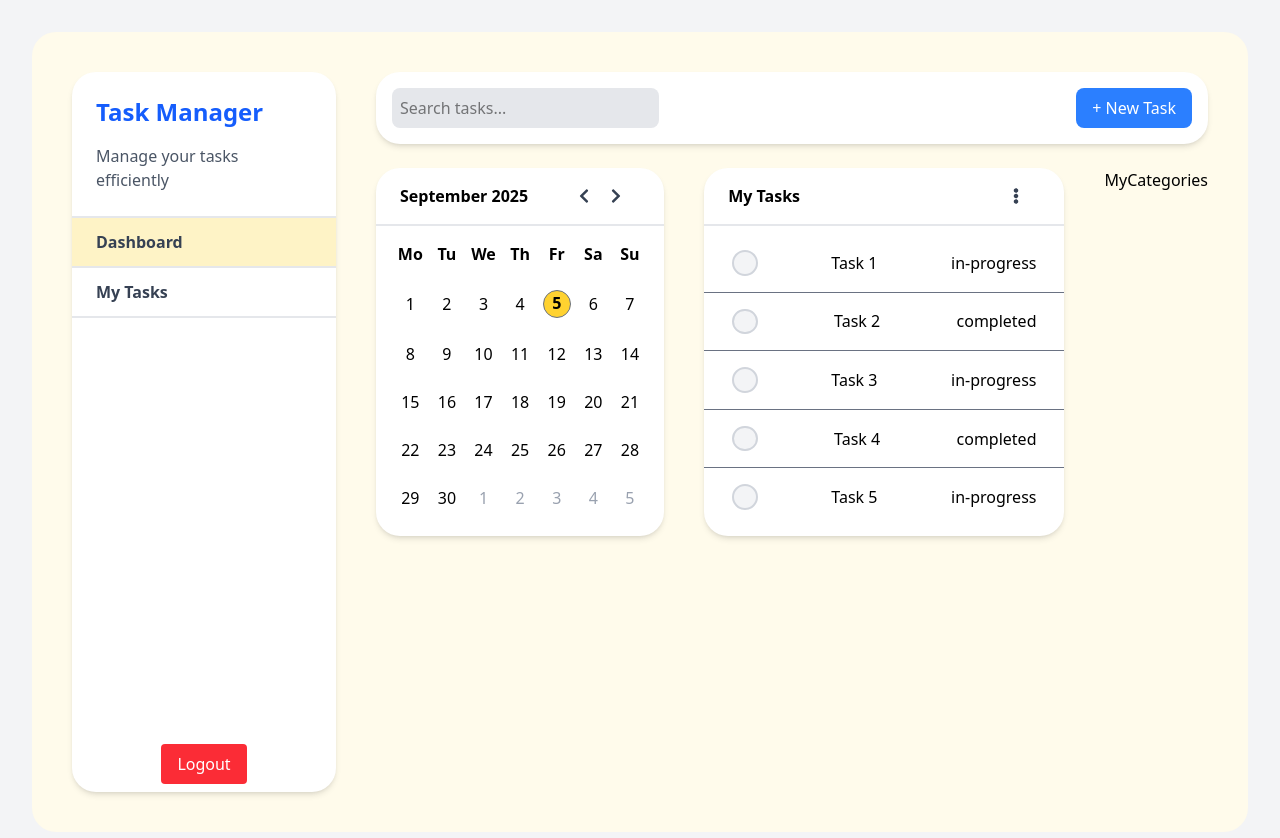
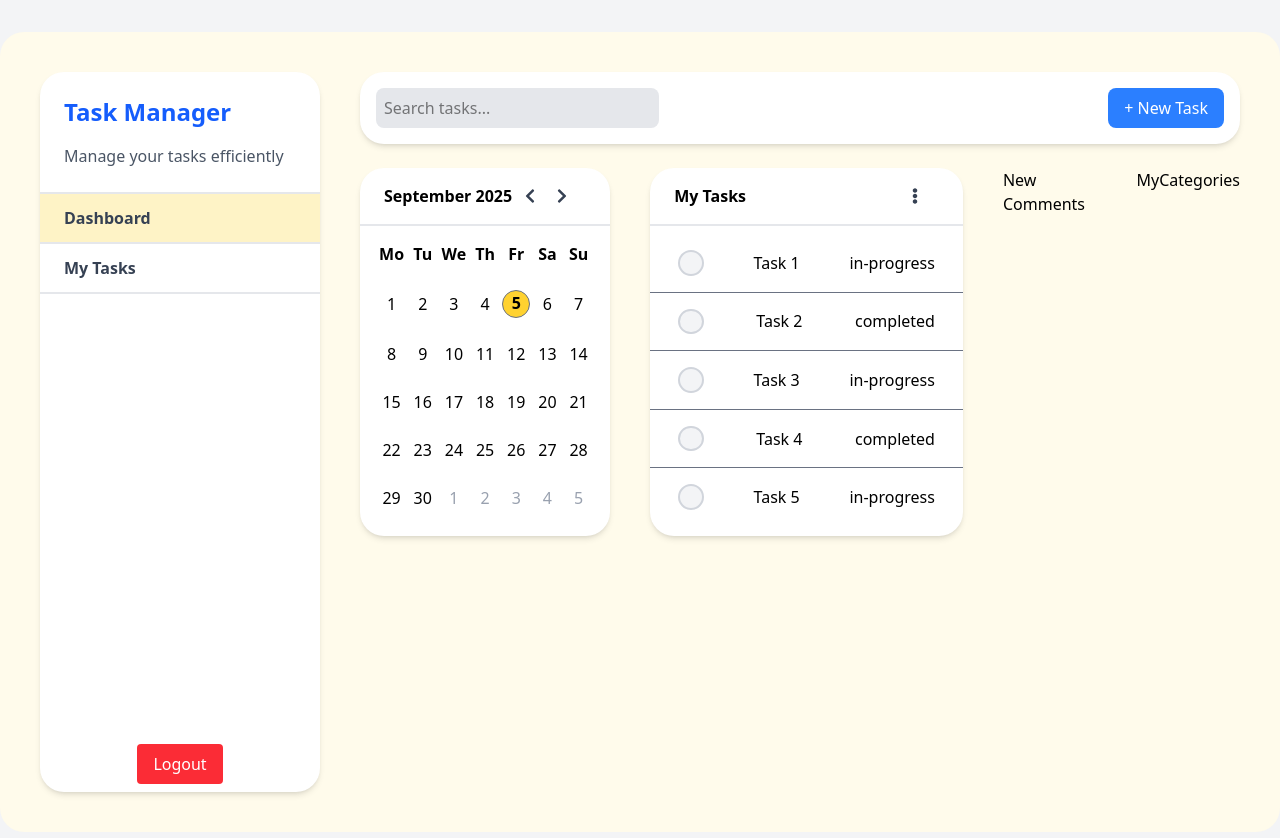
Before and after one commit to Safdari10/task-manager, a Next.js app in the folder frontend/: page /dashboard in a window 1280 px wide. Shown: the top 838 px of the page. Built offline with nearby package versions, Linux system fonts and the light colour scheme.

Commit message:
Adds comments section to dashboard layout
Introduces a new comments component to enhance dashboard functionality and support future user interactions or feedback features.

```diff
--- /dev/null
+++ b/frontend/src/app/dashboard/components/Comments.tsx
@@ -0,0 +1,5 @@
+const Comments = () => {
+  return <div>New Comments</div>;
+};
+
+export default Comments;
--- a/frontend/src/app/dashboard/components/Dashboard.tsx
+++ b/frontend/src/app/dashboard/components/Dashboard.tsx
@@ -1,4 +1,5 @@
 import Calender from "./Calender";
+import Comments from "./Comments";
 import MyCategories from "./MyCategories";
 import TaskPreview from "./TaskPreview";
 
@@ -7,6 +8,7 @@ const Dashboard = () => {
     <div className="w-full h-full flex items-start justify-start gap-10 ">
       <Calender />
       <TaskPreview />
+      <Comments />
       <MyCategories />
     </div>
   );
```
